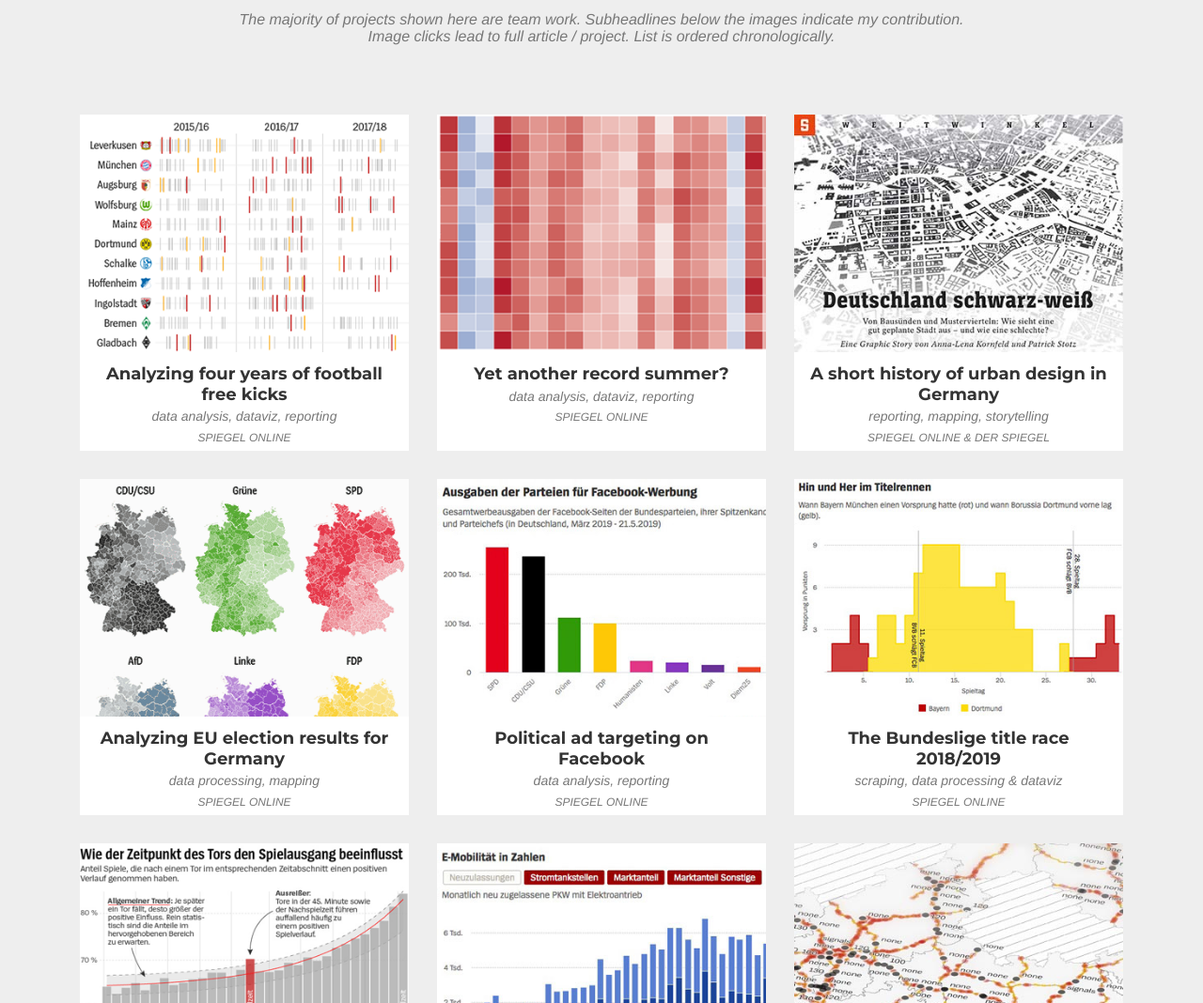
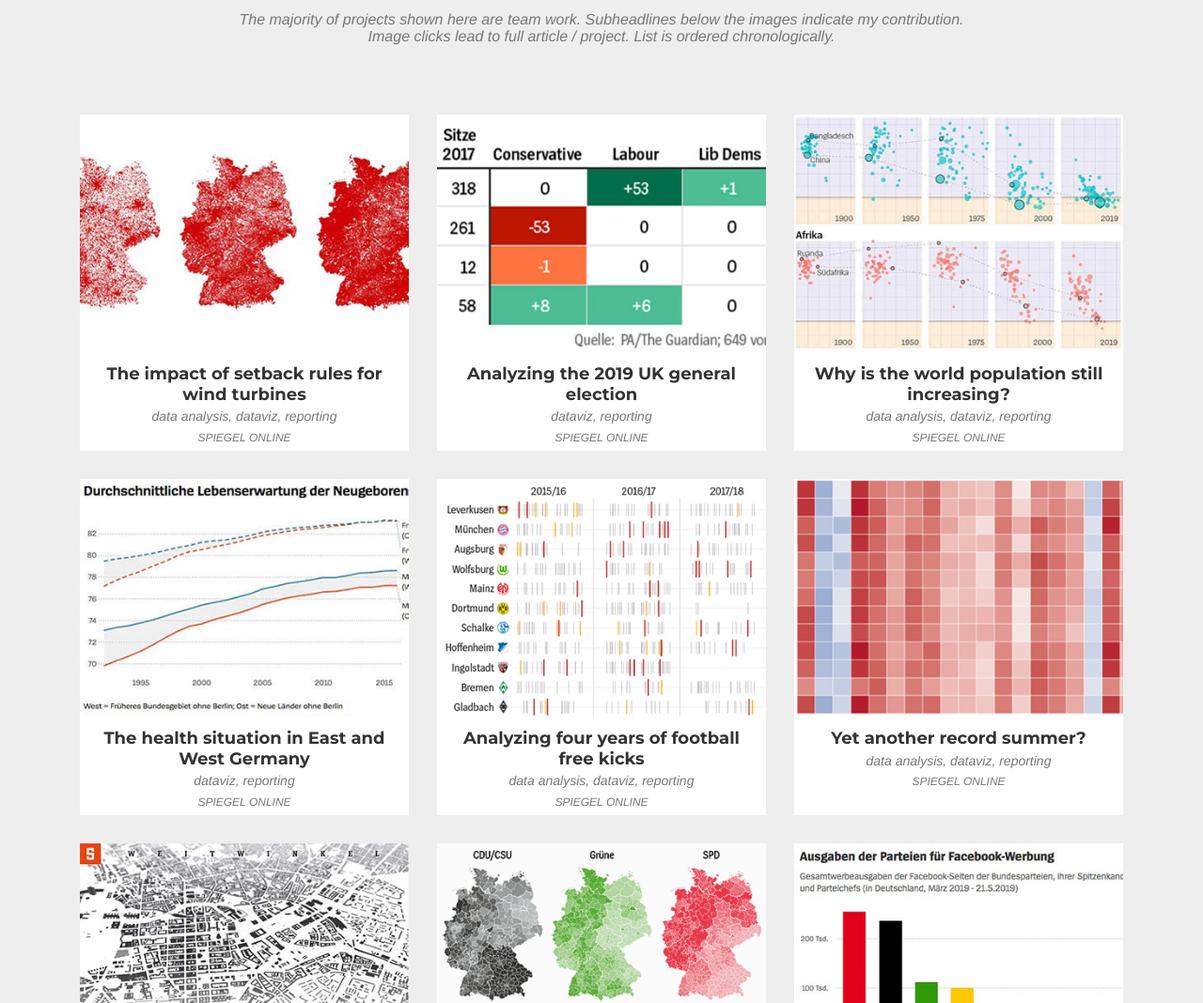
Before and after one commit to sattheptonghop/sattheptonghop2.github.io, a plain HTML site: page index.html in a window 1280 px wide. Shown: the part 800-1868 px from the top of the page at 94% size. Drawn offline with nearby package versions, Linux system fonts and the light colour scheme; a web font is replaced by a local one.

Commit message:
Adding new projects

```diff
--- a/index.html
+++ b/index.html
@@ -62,6 +62,66 @@
                 <div class="col-lg-12 text-center">
                     <h2 class="section-heading">Project Gallery</h2>
                     <h3 class="section-subheading text-muted">The majority of projects shown here are team work. Subheadlines below the images indicate my contribution.<br>Image clicks lead to full article / project. List is ordered chronologically.</h3>
+                </div>
+            </div>
+            <div class="col-md-4 col-sm-6 portfolio-item">
+                <a href="https://www.spiegel.de/wirtschaft/soziales/windraeder-geplante-abstandsregel-wie-eng-es-wirklich-wird-a-1297398.html" class="portfolio-link" data-toggle="modal">
+                    <div class="portfolio-hover">
+                        <div class="portfolio-hover-content">
+                            <i class="fa fa-plus fa-3x"></i>
+                        </div>
+                    </div>
+                    <img src="img/portfolio/68_wind_power.jpg" class="img-responsive" alt="">
+                </a>
+                <div class="portfolio-caption">
+                    <h4>The impact of setback rules for wind turbines</h4>
+                    <p class="text-muted">data analysis, dataviz, reporting</p>
+                    <p class="text-muted text-mini">SPIEGEL ONLINE </p>
+                </div>
+            </div>
+            <div class="col-md-4 col-sm-6 portfolio-item">
+                <a href="https://www.spiegel.de/politik/ausland/grossbritannien-die-analyse-zur-uk-wahl-2019-a-1301100.html" class="portfolio-link" data-toggle="modal">
+                    <div class="portfolio-hover">
+                        <div class="portfolio-hover-content">
+                            <i class="fa fa-plus fa-3x"></i>
+                        </div>
+                    </div>
+                    <img src="img/portfolio/67_uk_election.jpg" class="img-responsive" alt="">
+                </a>
+                <div class="portfolio-caption">
+                    <h4>Analyzing the 2019 UK general election</h4>
+                    <p class="text-muted">dataviz, reporting</p>
+                    <p class="text-muted text-mini">SPIEGEL ONLINE </p>
+                </div>
+            </div>
+            <div class="col-md-4 col-sm-6 portfolio-item">
+                <a href="https://www.spiegel.de/gesundheit/schwangerschaft/warum-waechst-die-weltbevoelkerung-bei-sinkender-geburtenquote-a-1292974.html" class="portfolio-link" data-toggle="modal">
+                    <div class="portfolio-hover">
+                        <div class="portfolio-hover-content">
+                            <i class="fa fa-plus fa-3x"></i>
+                        </div>
+                    </div>
+                    <img src="img/portfolio/66_life_expectancy.jpg" class="img-responsive" alt="">
+                </a>
+                <div class="portfolio-caption">
+                    <h4>Why is the world population still increasing?</h4>
+                    <p class="text-muted">data analysis, dataviz, reporting</p>
+                    <p class="text-muted text-mini">SPIEGEL ONLINE </p>
+                </div>
+            </div>
+            <div class="col-md-4 col-sm-6 portfolio-item">
+                <a href="https://www.spiegel.de/gesundheit/diagnose/30-jahre-mauerfall-so-unterscheidet-sich-die-gesundheit-in-west-und-ost-a-1288102.html" class="portfolio-link" data-toggle="modal">
+                    <div class="portfolio-hover">
+                        <div class="portfolio-hover-content">
+                            <i class="fa fa-plus fa-3x"></i>
+                        </div>
+                    </div>
+                    <img src="img/portfolio/65_east_west.jpg" class="img-responsive" alt="">
+                </a>
+                <div class="portfolio-caption">
+                    <h4>The health situation in East and West Germany</h4>
+                    <p class="text-muted">dataviz, reporting</p>
+                    <p class="text-muted text-mini">SPIEGEL ONLINE </p>
                 </div>
             </div>
             <div class="col-md-4 col-sm-6 portfolio-item">
```
Also changed, not shown: img/portfolio/65_east_west.jpg (added), img/portfolio/66_life_expectancy.jpg (added), img/portfolio/67_uk_election.jpg (added), img/portfolio/68_wind_power.jpg (added), 1 other file.
